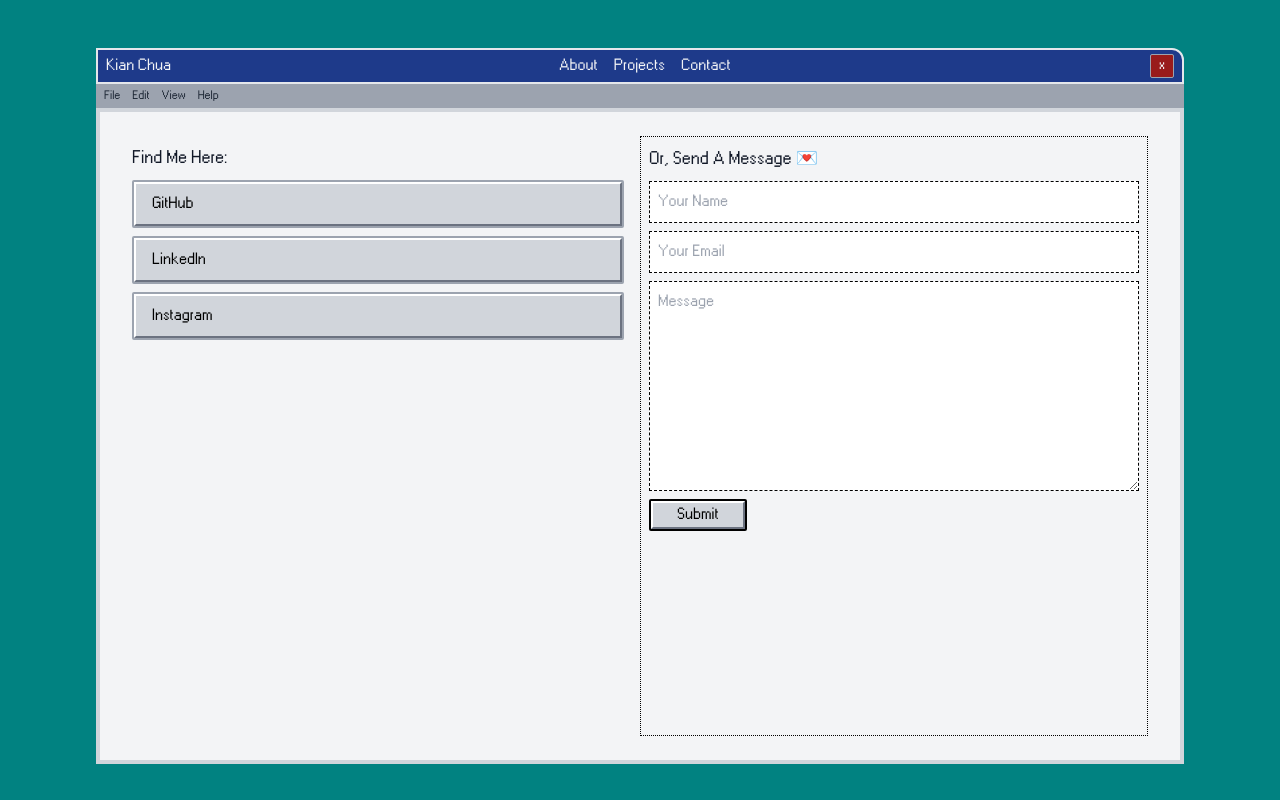
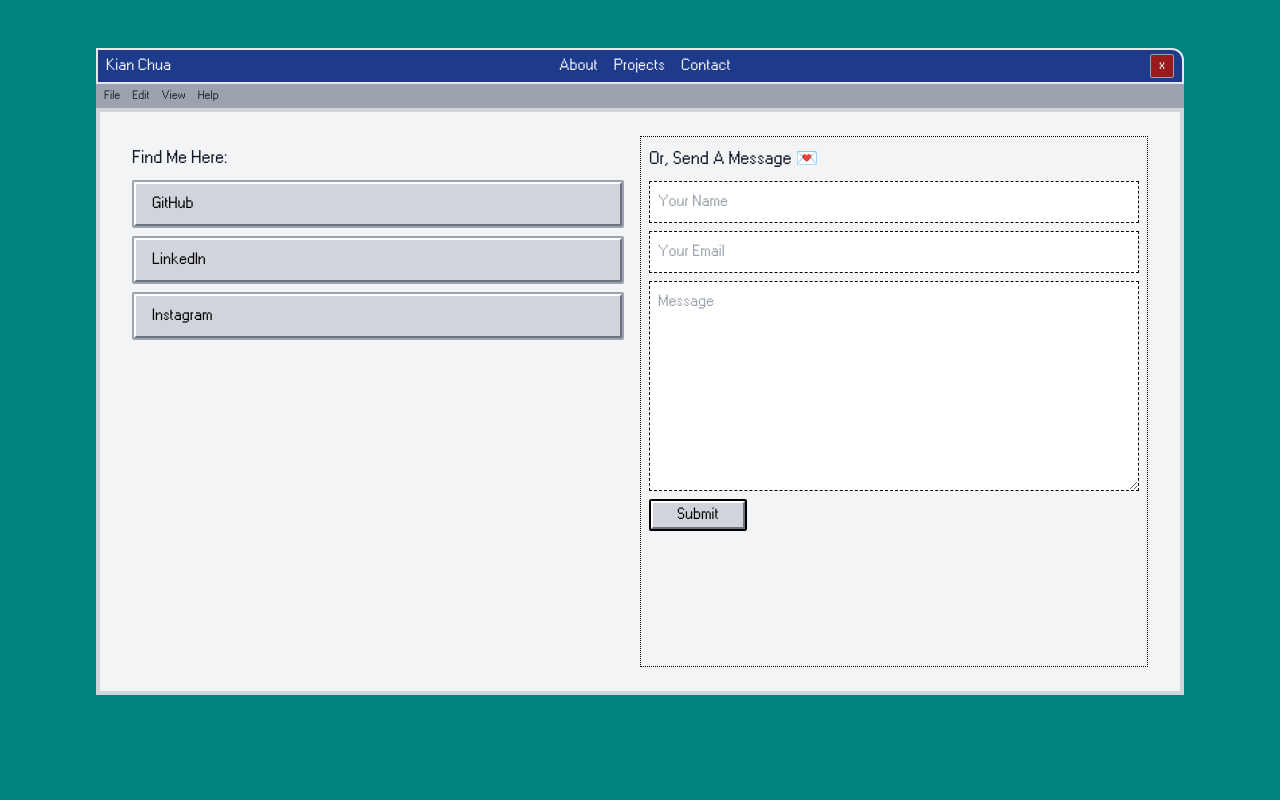
Before and after one commit to kodename-kian/portfolio, a Next.js app: page /contact in a window 1280 px wide. Built offline with nearby package versions, Linux system fonts and the light colour scheme.

Commit message:
fixed out of screen bug

```diff
--- a/src/app/layout.tsx
+++ b/src/app/layout.tsx
@@ -23,7 +23,7 @@ export default function RootLayout({
     <html lang="en">
       <body className={font95.className}>
         <main className="flex min-h-screen md:h-screen flex-col items-center bg-window">
-          <div className="w-full h-full md:pl-24 md:pr-24 p-12 mb-12">
+          <div className="w-full h-full md:pl-24 md:pr-24 p-12">
             <Header />
             {children}
           </div>
--- a/src/components/Body.tsx
+++ b/src/components/Body.tsx
@@ -6,7 +6,7 @@ interface BodyProps {
 
 export default function Body({children} : PropsWithChildren<BodyProps>) {
     return (
-        <div className="border-4 border-gray-300 bg-gray-100 p-2 h-full text-gray-900">
+        <div className="border-4 border-gray-300 bg-gray-100 p-2 h-5/6 text-gray-900">
             {children}
         </div>
     );
--- a/src/components/ContactForm.tsx
+++ b/src/components/ContactForm.tsx
@@ -36,7 +36,6 @@ export default function ContactForm() {
         setCanSub(true);
     });
 
-    // TODO: fix out-of-bounds when mobile horizontal view
     return (
         <form className="pt-2" onSubmit={send}>
             <input type="text" name="name" placeholder="Your Name" maxLength={60} required
```
